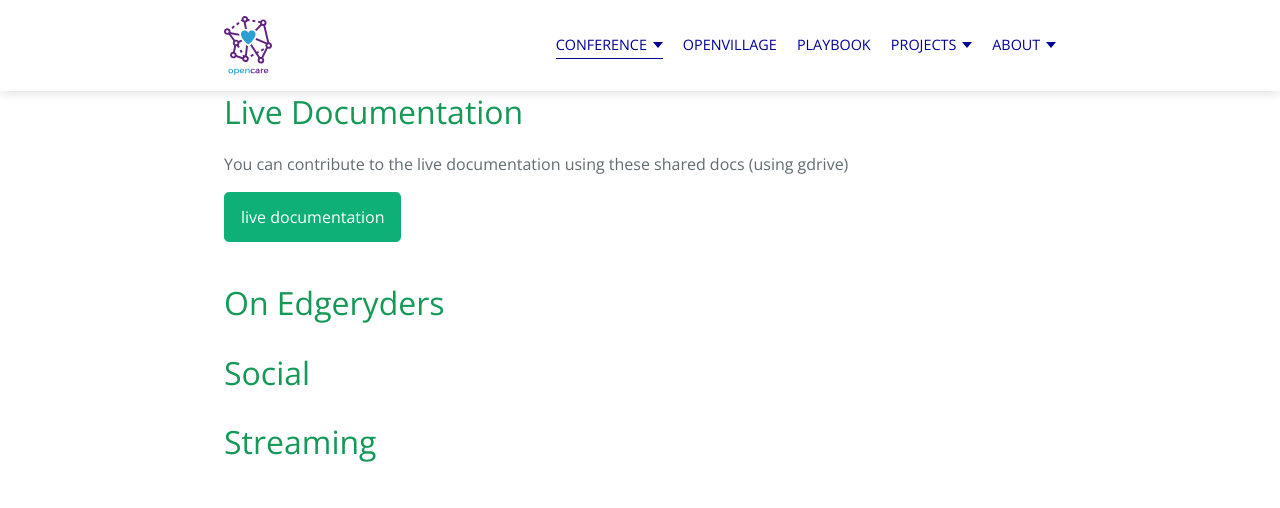
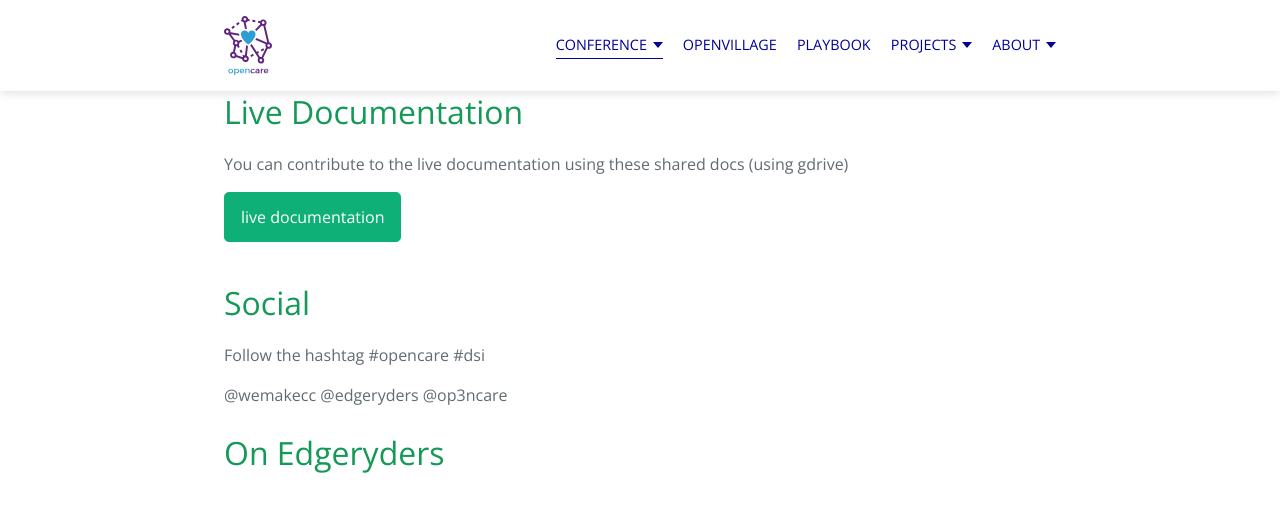
Before and after one commit to WeMakecc/OpenCareLandingPage, a Jekyll site: the page built from pages/conference_live.md, in a window 1280 px wide and 1070 px high. Shown: the top 508 px of the window. Built offline with Jekyll 4.4.1, drawn with Linux system fonts in a browser that asks for light colours; nearby versions of some CDN libraries.

Commit message:
conference_live

```diff
--- a/pages/conference_live.md
+++ b/pages/conference_live.md
@@ -11,14 +11,14 @@ permalink: conference/live
 
 You can contribute to the live documentation using these shared docs (using gdrive)
 
-<a href="https://drive.google.com/drive/u/0/folders/1ZbJKy9f90OPtYS0IopVbEQdWyH-p14ew" class="btn">live documentation</a>
+<a href="https://drive.google.com/drive/u/0/folders/1ZbJKy9f90OPtYS0IopVbEQdWyH-p14ew" target="_blank" class="btn">live documentation</a>
 
+# Social
+
+Follow the hashtag #opencare #dsi
+
+ @wemakecc @edgeryders @op3ncare
 
 # On Edgeryders
 
-
-# Social
-
-
-
 # Streaming
```
